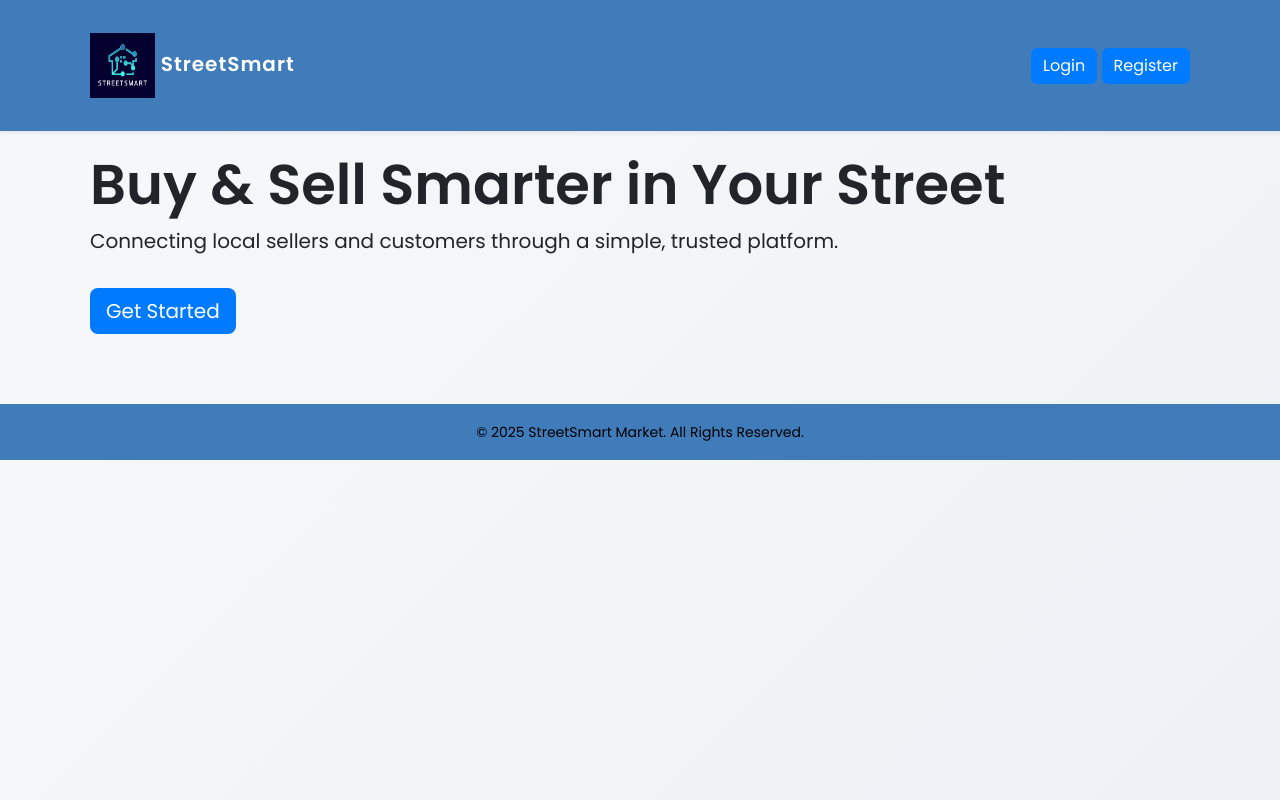
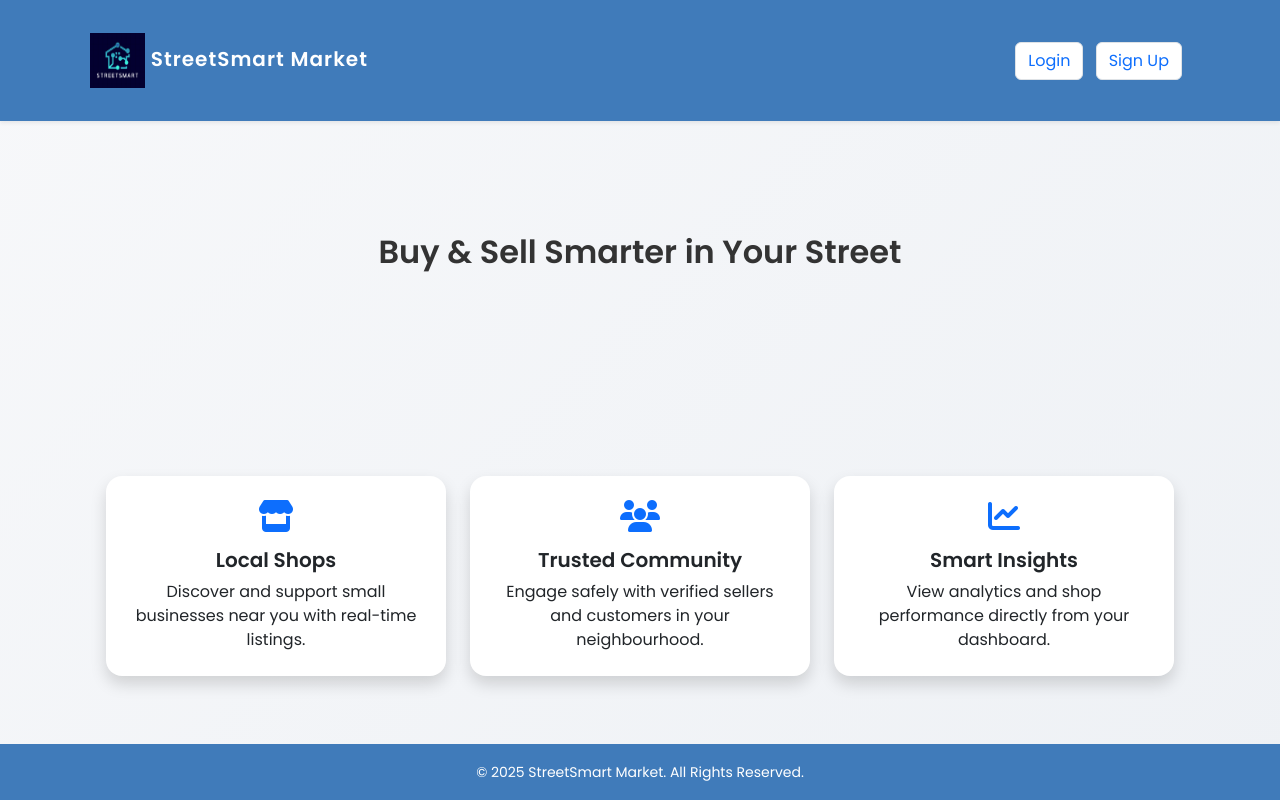
Before and after one commit to Kamure/streetsmart, a PHP site: page /views/index.php in a window 1280 px wide. Run offline with PHP 8.4, Linux system fonts and the light colour scheme; some libraries are stand-ins or nearby versions.

Commit message:
updated index, login and registration

```diff
--- a/views/index.php
+++ b/views/index.php
@@ -3,34 +3,54 @@
 <head>
   <meta charset="UTF-8">
   <meta name="viewport" content="width=device-width, initial-scale=1.0">
-  <title>StreetSmart Market</title>
+  <title>StreetSmart</title>
   <link href="https://cdn.jsdelivr.net/npm/bootstrap@5.3.3/dist/css/bootstrap.min.css" rel="stylesheet">
+  <link href="https://fonts.googleapis.com/css2?family=Poppins:wght@400;600&display=swap" rel="stylesheet">
   <link rel="stylesheet" href="../assets/css/style.css">
-  <link href="https://fonts.googleapis.com/css2?family=Poppins:wght@400;600&display=swap" rel="stylesheet">
+  <script src="https://kit.fontawesome.com/a2e0c56c55.js" crossorigin="anonymous"></script>
 </head>
 <body>
 
-<nav class="navbar navbar-expand-lg navbar-light bg-light shadow-sm">
+  <nav class="navbar navbar-expand-lg shadow-sm fixed-top">
     <div class="container">
-    <a class="navbar-brand fw-bold" href="#">
-      <img src="../assets/images/logo.png" alt="StreetSmart Logo" width="65" height="65"> StreetSmart
+      <a class="navbar-brand" href="#">
+        <img src="../assets/images/logo.png" alt="StreetSmart Logo" width="55" height="55">
+        StreetSmart Market
       </a>
       <div>
-      <a href="login.php" class="btn btn-primary">Login</a>
-      <a href="register.php" class="btn btn-primary">Register</a>
+        <a href="login.php" class="btn btn-white bg-white text-primary border me-2">Login</a>
+        <a href="register.php" class="btn btn-white bg-white text-primary border me-2">Sign Up</a>
       </div>
     </div>
   </nav>
 
-<section class="hero">
+  <div class="container main hero d-flex flex-column justify-content-center align-items-center text-center" style="margin-top: 120px;">
+    <h2 class="home-heading mb-4">Buy & Sell Smarter in Your Street</h2>
+  </div>
+
+  <section class="features py-5">
     <div class="container">
-    <h1 class="display-4 fw-bold">Buy & Sell Smarter in Your Street</h1>
-    <p class="lead">Connecting local sellers and customers through a simple, trusted platform.</p>
-    <a href="register.php" class="btn btn-primary btn-lg mt-3">Get Started</a>
+      <div class="d-flex justify-content-center gap-4 flex-wrap">
+        <div class="feature-box bg-white shadow rounded-4 p-4 text-center flex-fill" style="min-width:260px; max-width:340px;">
+          <i class="fas fa-store fa-2x mb-3 text-primary"></i>
+          <h5 class="fw-semibold mb-2">Local Shops</h5>
+          <p class="mb-0">Discover and support small businesses near you with real-time listings.</p>
+        </div>
+        <div class="feature-box bg-white shadow rounded-4 p-4 text-center flex-fill" style="min-width:260px; max-width:340px;">
+          <i class="fas fa-users fa-2x mb-3 text-primary"></i>
+          <h5 class="fw-semibold mb-2">Trusted Community</h5>
+          <p class="mb-0">Engage safely with verified sellers and customers in your neighbourhood.</p>
+        </div>
+        <div class="feature-box bg-white shadow rounded-4 p-4 text-center flex-fill" style="min-width:260px; max-width:340px;">
+          <i class="fas fa-chart-line fa-2x mb-3 text-primary"></i>
+          <h5 class="fw-semibold mb-2">Smart Insights</h5>
+          <p class="mb-0">View analytics and shop performance directly from your dashboard.</p>
+        </div>
+      </div>
     </div>
   </section>
 
-<footer class="text-center" style="margin-top: 50px; color: black;">
+  <footer class="text-center">
     <small>© 2025 StreetSmart Market. All Rights Reserved.</small>
   </footer>
 
--- a/views/login.php
+++ b/views/login.php
@@ -16,7 +16,7 @@
   <div class="container d-flex justify-content-center align-items-center min-vh-100">
     <div class="card login-card shadow-lg p-4 rounded-4">
       <div class="text-center mb-4">
-        <img src="../assets/images/logo.png" alt="StreetSmart Market" class="logo mb-3">
+        <img src="../assets/images/logo.png" alt="StreetSmart Market" class="logo mb-3" width="120">
         <h3 class="fw-bold text-primary">Welcome Back</h3>
         <p class="text-muted">Login to continue shopping or selling</p>
       </div>
--- a/views/register.php
+++ b/views/register.php
@@ -15,7 +15,7 @@
   <div class="container d-flex justify-content-center align-items-center min-vh-100">
     <div class="card register-card shadow-lg p-4 rounded-4">
       <div class="text-center mb-4">
-        <img src="../assets/images/logo.png" alt="StreetSmart Market" class="logo mb-3">
+        <img src="../assets/images/logo.png" alt="StreetSmart Market" class="logo mb-3" width="120">
         <h3 class="fw-bold text-primary">Create Your Account</h3>
         <p class="text-muted">Join StreetSmart Market today</p>
       </div>
```
Lines whose indentation alone changed are shown as unchanged.
